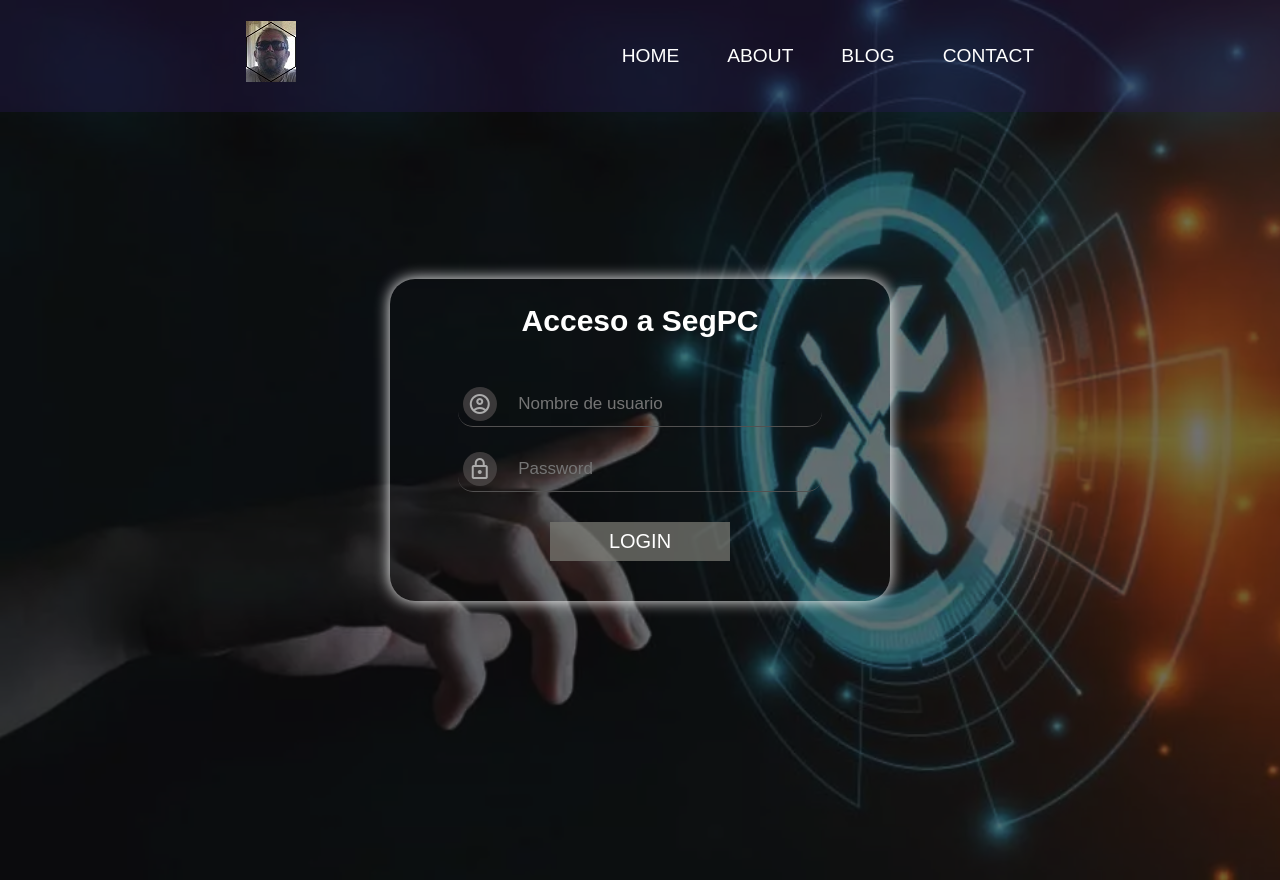
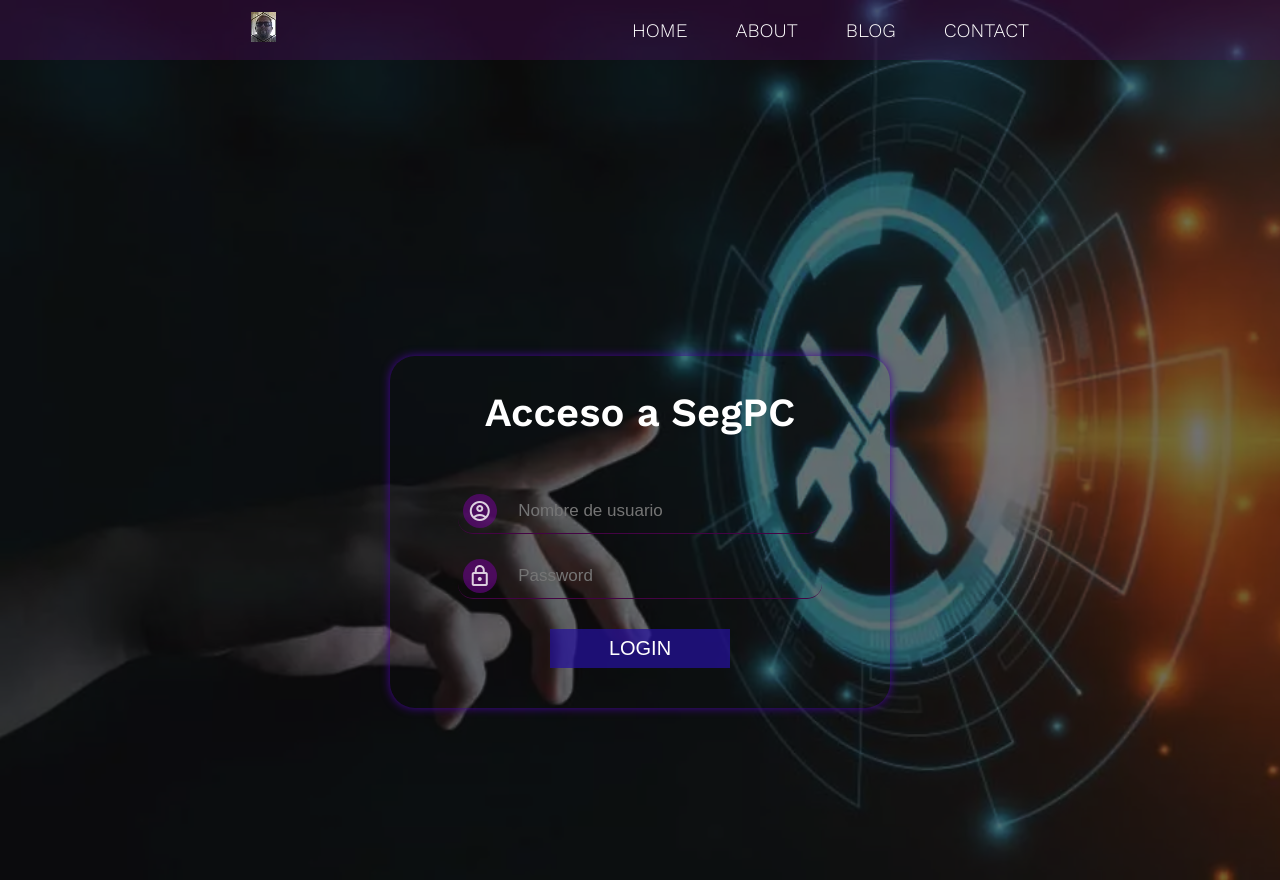
Before and after one commit to nekher/segpc, a PHP site: page /index.html in a window 1280 px wide. Run offline with PHP 8.4, Linux system fonts and the light colour scheme.

Commit message:
stilizado

```diff
--- a/css/style2.css
+++ b/css/style2.css
@@ -1,7 +1,7 @@
 @import url('https://fonts.googleapis.com/css?family=Work+Sans:300,600');
 
 :root {
-  --background: rgba(47, 27, 94, 0.315);
+  --background: rgba(91, 15, 110, 0.315);
 }
 
 *, *::before, *::after {
@@ -13,7 +13,9 @@ body {
 	background: #222;
 	font-family: 'Work Sans', sans-serif;
 	font-weight: 400;
+  color: white;
 }
+
 
 .content {
   height: 110vh;
@@ -115,7 +117,7 @@ nav a {
 }
 
 nav a:hover {
-  color: #000;
+  color: rgb(161, 24, 139);
 }
 
 .nav-toggle:checked ~ nav {
@@ -139,6 +141,8 @@ nav a:hover {
 
   .logo {
     grid-column: 2 / 3;
+   height: 3rem;
+   margin-top: .75rem;
   }
 
   nav {
@@ -178,9 +182,9 @@ nav a:hover {
     content: '';
     display: block;
     height: 5px;
-    background: black;
+    background: rgb(85, 11, 145);
     position: absolute;
-    top: -.75em;
+    bottom: -.75em;
     left: 0;
     right: 0;
     transform: scale(0, 1);
@@ -192,29 +196,6 @@ nav a:hover {
   }
 }
 /* test css index */
-body {
-  padding: 0;
-  margin: 0;
-  font-family: Arial, Helvetica, sans-serif;
-  color: white;
-}
-
-.background {
-  background: url("../img/sop-login.jpg")
-    rgba(0, 0, 0, 0.61);
-  background-repeat: no-repeat;
-  background-size: cover;
-  background-blend-mode: darken;
-  position: absolute;
-  top: 0;
-  bottom: 0;
-  left: 0;
-  right: 0;
-  z-index: -1;
-  filter: blur(5px);
-  min-height: 800px;
-
-}
 
 .container {
   display: flex;
@@ -224,11 +205,11 @@ body {
   width: 500px;
   margin: 10vh auto;
   background: transparent;
-  box-shadow: 0 0 15px rgb(255, 255, 255);
+  box-shadow: 0 0 10px rgb(69, 6, 151);
   border-radius: 25px;
 }
 h2 {
-  font-size: 30px;
+  font-size: 40px;
 }
 
 form {
@@ -244,10 +225,10 @@ form {
   margin: 10px auto;
   border-radius: 15px;
   align-items: center;
-  border-bottom: 1px solid rgb(82, 81, 81);
+  border-bottom: 1px solid rgb(68, 3, 68);
 }
 .form-item:hover {
-  border: 1px solid rgb(82, 81, 81);
+  border: 1px solid rgb(100, 10, 141);
 }
 input {
   background: transparent;
@@ -256,15 +237,15 @@ input {
   outline: none;
   border: none;
   margin: auto;
-  color: white;
+  color: rgb(252, 183, 246);
   font-size: 17px;
 }
 
 span {
   user-select: none;
   margin: 5px;
-  color: rgb(172, 172, 172);
-  background: rgba(85, 81, 81, 0.637);
+  color: rgba(255, 254, 254, 0.815);
+  background: rgba(103, 6, 133, 0.637);
   padding: 5px;
   border-radius: 18px;
 }
@@ -273,12 +254,12 @@ button[type="submit"] {
   font-size: 20px;
   margin: 10px auto;
   padding: 8px;
-  background: rgba(122, 123, 116, 0.72);
+  background: rgba(37, 17, 155, 0.72);
   border: none;
   color: white;
 }
 button[type="submit"]:hover {
-  background: rgba(222, 236, 34, 0.678);
+  background: rgba(172, 13, 13, 0.678);
 }
 p:first-of-type {
   margin: 0;
@@ -318,7 +299,7 @@ a {
   color: white;
 }
 a:hover {
-  color: grey;
+  color: rgb(255, 255, 255);
 }
 
 @media screen and (max-width: 550px) {
--- a/index.html
+++ b/index.html
@@ -18,7 +18,7 @@
 
 <body>
   <header>
-    <h1 class="logo"><img src="./img/juan.jpg.jpg" alt="logo juan"></h1>
+    <div  class="logo"><img src="./img/juan.jpg.jpg" alt="logo juan"></div>
 
     <input type="checkbox" id="nav-toggle" class="nav-toggle">
     <nav>
--- a/index.php
+++ /dev/null
@@ -1,5 +0,0 @@
-<?php
-
-echo "hello";
-
-?>
--- a/test.html
+++ /dev/null
@@ -1 +0,0 @@
-ahoy
```
Also changed, not shown: navbar.html (deleted, +0 -22 lines), footer.php (deleted), header.php (deleted), img/juan.jpg.jpg.
